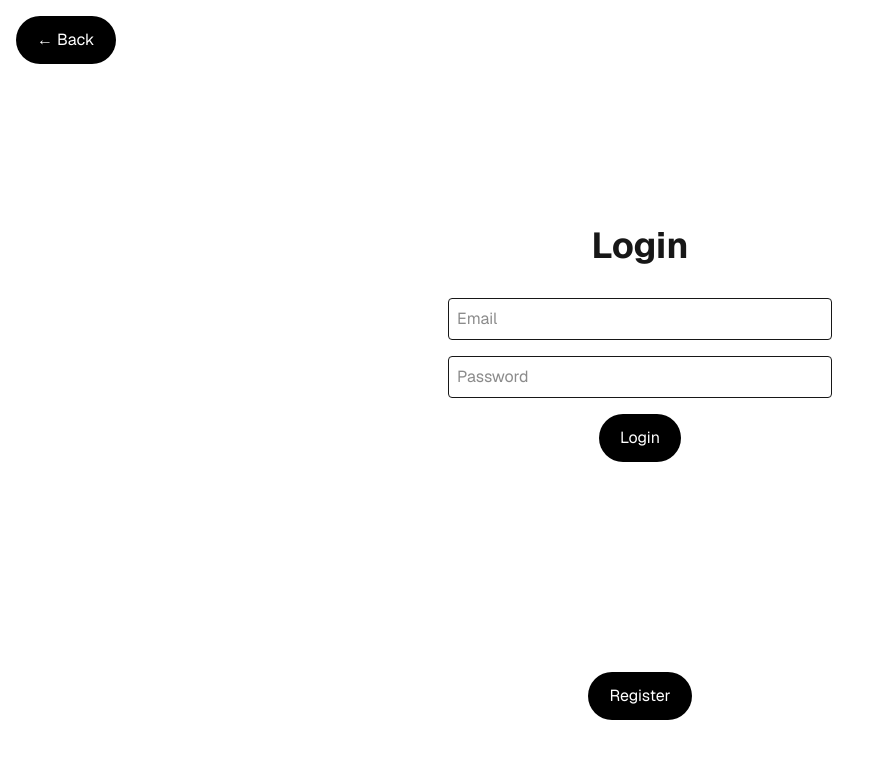
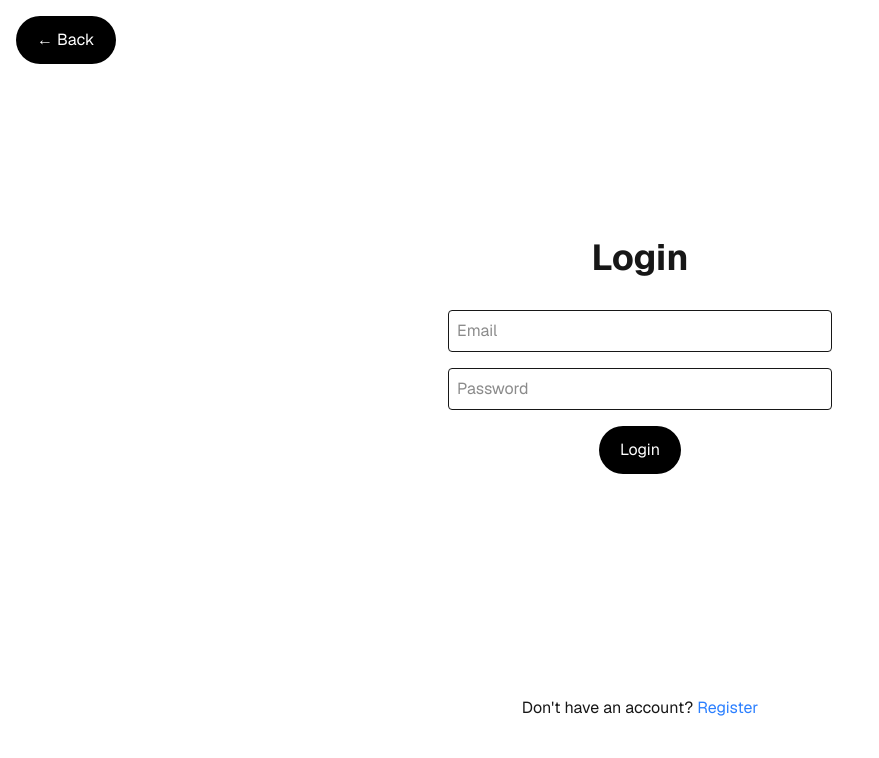
Before and after one commit to TACmouc/movie-tickets, a Next.js app: page /login in a window 1280 px wide. Shown: the top 758 px of the page, without its empty margins (0-879 px from the left). Built offline with nearby package versions, Linux system fonts and the light colour scheme; no server answers.

Commit message:
Update auth text

```diff
--- a/src/app/login/login.tsx
+++ b/src/app/login/login.tsx
@@ -1,5 +1,5 @@
 import Link from "next/link";
-import {FormEvent} from "react";
+import { FormEvent } from "react";
 
 interface LoginProps {
     email: string;
@@ -21,8 +21,7 @@ export default function Login({
                                   onSubmit,
                               }: LoginProps) {
     return (
-        <div
-            className="grid grid-rows-[1fr_auto] items-center justify-items-center min-h-screen p-8 pb-20 gap-16 sm:p-20 font-[family-name:var(--font-geist-sans)]">
+        <div className="grid grid-rows-[1fr_auto] items-center justify-items-center min-h-screen p-8 pb-20 gap-16 sm:p-20 font-[family-name:var(--font-geist-sans)]">
             <header className="absolute top-4 left-4">
                 <Link
                     href="/"
@@ -63,12 +62,9 @@ export default function Login({
                 </form>
             </main>
             <nav className="flex gap-6 items-center justify-center">
-                <a
-                    className="rounded-full border border-solid border-transparent transition-colors flex items-center justify-center bg-black dark:bg-white text-white dark:text-black gap-2 hover:bg-[#383838] dark:hover:bg-[#ccc] text-sm sm:text-base h-10 sm:h-12 px-4 sm:px-5"
-                    href="/register"
-                >
-                    Register
-                </a>
+                <p className="text-sm sm:text-base">
+                    Don&#39;t have an account? <Link href="/register" className="text-blue-500 hover:underline">Register</Link>
+                </p>
             </nav>
         </div>
     );
--- a/src/app/register/register.tsx
+++ b/src/app/register/register.tsx
@@ -63,6 +63,11 @@ export default function Register({
                     </div>
                 </form>
             </main>
+            <nav className="flex gap-6 items-center justify-center">
+                <p className="text-sm sm:text-base">
+                    Back to <Link href="/login" className="text-blue-500 hover:underline">Login</Link>
+                </p>
+            </nav>
         </div>
     );
 }
```
